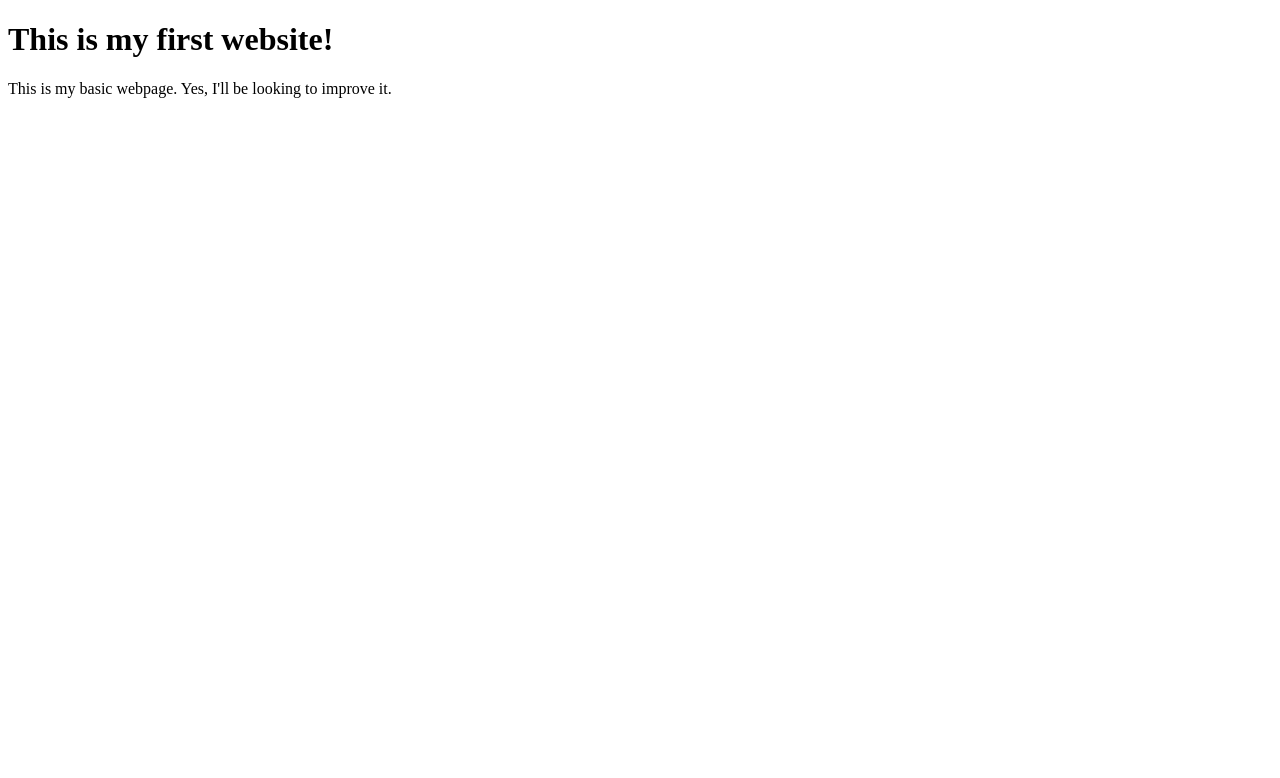
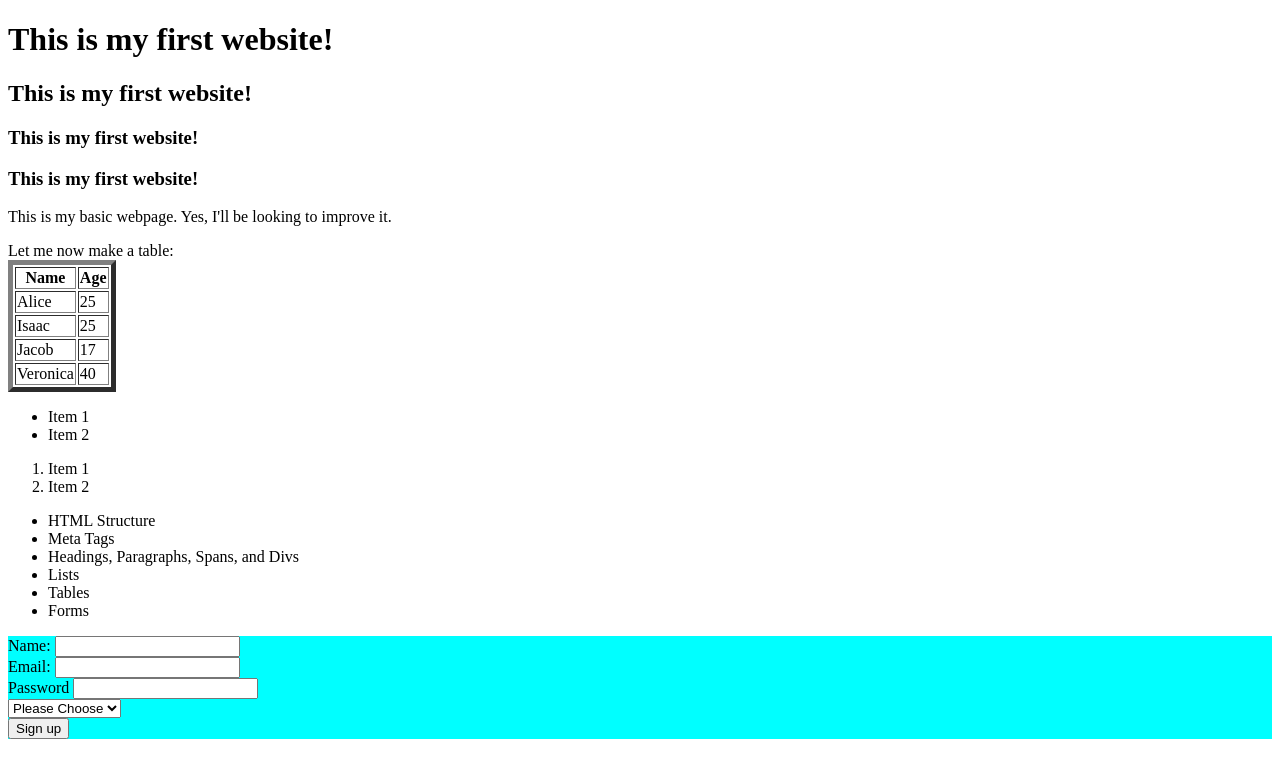
Before and after one commit to iderosas/learning, a plain HTML site: page web-dev-course/02section/index.html in a window 1280 px wide. Drawn offline with Linux system fonts and the light colour scheme.

Commit message:
added a small HTML web project

```diff
--- a/web-dev-course/02section/index.html
+++ b/web-dev-course/02section/index.html
@@ -17,5 +17,70 @@
     <!-- body tag holds all visible content -->
     <body>
         <h1>This is my first website!</h1>
-        <p>This is my basic webpage. Yes, I'll be looking to improve it.  </p> </body>
+        <h2>This is my first website!</h2>
+        <h3>This is my first website!</h3>
+        <h3>This is my first website!</h3>
+        <p>This is my basic webpage. Yes, I'll be looking to improve it.  </p>
+        <div>
+            Let me now make a table:
+            <table border="5">
+                <tr>
+                    <th>Name</th>
+                    <th>Age</th>
+                </tr>
+                <tr>
+                    <td>Alice</td>
+                    <td>25</td>
+                </tr>
+                <tr>
+                    <td>Isaac</td>
+                    <td>25</td>
+                </tr>
+                <tr>
+                    <td>Jacob</td>
+                    <td>17</td>
+                </tr>
+                <tr>
+                    <td>Veronica</td>
+                    <td>40</td>
+                </tr>
+            </table>
+        </div>
+    <ul>
+        <li>Item 1</li>
+        <li>Item 2</li>
+    </ul>
+    <ol>
+        <li>Item 1</li>
+        <li>Item 2</li>
+    </ol>
+    <ul>
+        <li>HTML Structure</li>
+        <li>Meta Tags</li>
+        <li>Headings, Paragraphs, Spans, and Divs</li>
+        <li>Lists</li>
+        <li>Tables</li>
+        <li>Forms</li>
+    </ul>
+    <div style="background-color: aqua">
+              <form>
+                <label for="name">Name:</label>
+                <input type="text" id="name" required>
+                <br />
+                <label type="email">Email:</label>
+                <input type="email" id="email" required />
+                <br />
+                <label for="password">Password</label>
+                <input type="password" id="password" required />
+                <br />
+                <select id="country">
+                    <option value="">Please Choose</option>
+                    <option value="USA">USA</option>
+                    <option value="Mexico">Mexico</option>
+                </select>
+                <br />
+                <button type="submit">Sign up</button>
+              </form>
+    </div>
+    </body>
 </html>
```
Also changed, not shown: web-dev-course/02section/website.html (added, +58 -0 lines).
